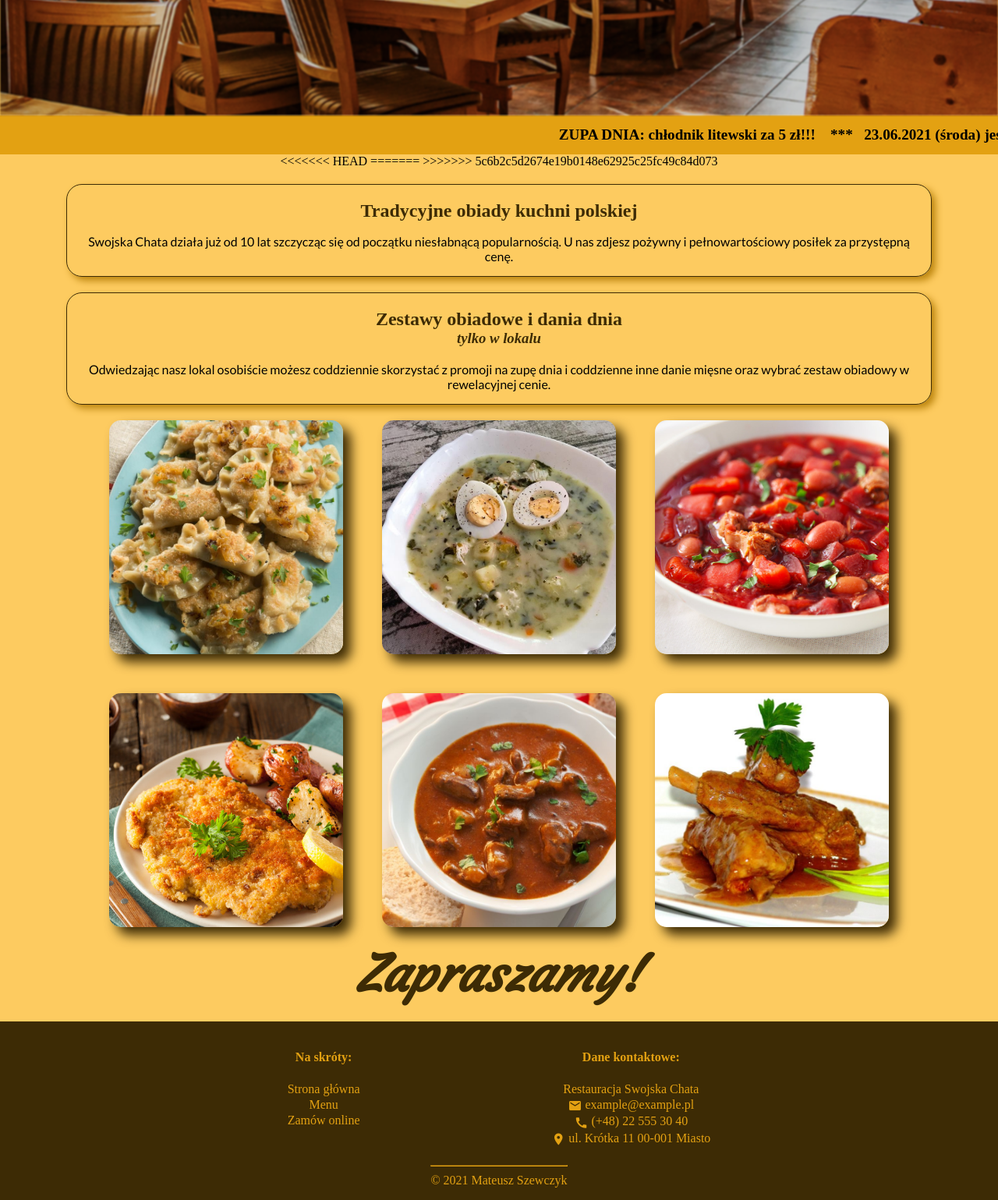
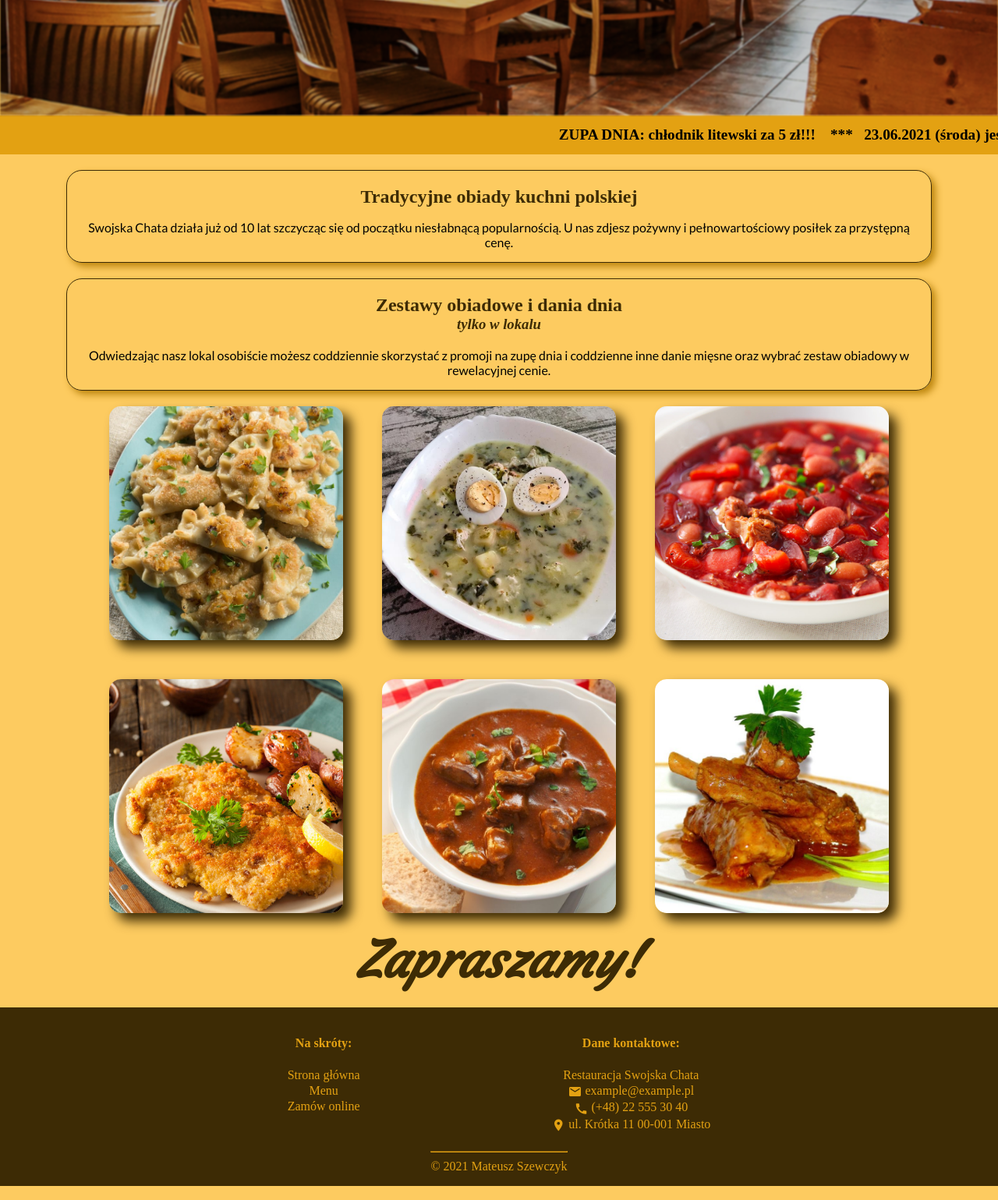
Before and after one commit to MAtt5816/Country-House-Restaurant-Webpage-backend-version-in-PHP, a PHP site: page / in a window 1280 px wide. Shown: the part 652-2191 px from the top of the page at 78% size. Run offline with PHP 8.4, Linux system fonts and the light colour scheme.

Commit message:
Merge confict fixed up

```diff
--- a/index.php
+++ b/index.php
@@ -27,12 +27,6 @@
       <?php
         include_once 'snippets/announce_bar.php';
       ?>
-<<<<<<< HEAD
-=======
-    <!--  <div id="annonce_bar"><p>ZUPA DNIA: chłodnik litewski za 5 zł!!!&nbsp;&nbsp;&nbsp;***
-&nbsp;&nbsp;&nbsp;23.06.2021 (środa) jesteśmy nieczynni. Przepraszamy&nbsp;&nbsp;&nbsp;***
-&nbsp;&nbsp;&nbsp;W każdą niedzielę do zestawu obiadowego za min. 30 zł lody GRATIS&nbsp;&nbsp;&nbsp;***</p></div> -->
->>>>>>> 5c6b2c5d2674e19b0148e62925c25fc49c84d073
       <article class="main">
         <h2>Tradycyjne obiady kuchni polskiej</h2>
         <p>Swojska Chata działa już od 10 lat szczycząc się od początku niesłabnącą popularnością. U nas zdjesz pożywny i&nbsp;pełnowartościowy posiłek za przystępną cenę.</p>
```
